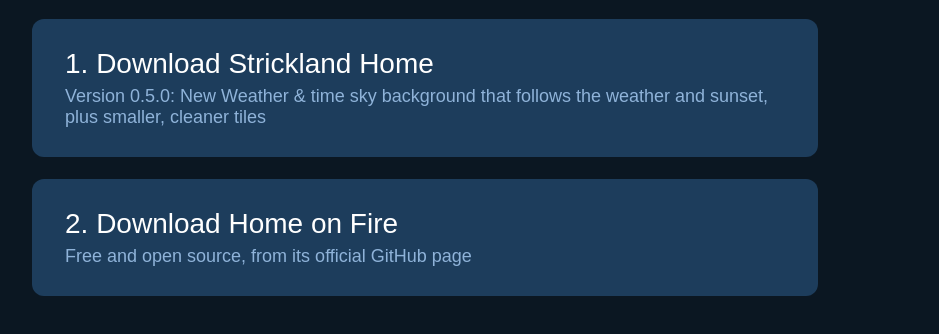
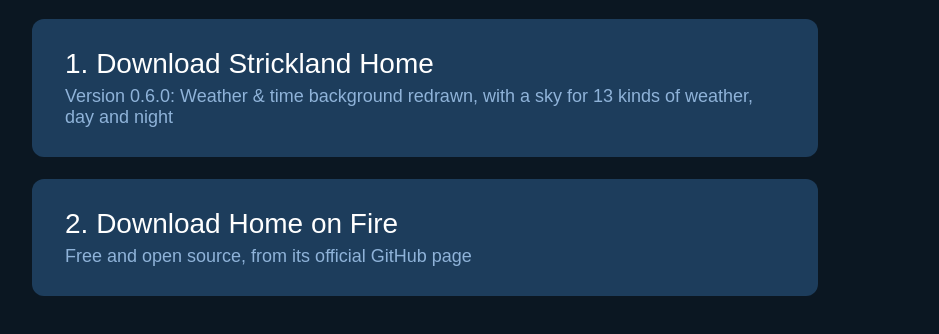
Before and after one commit to DigitalDeth/tv, a plain HTML site: page index.html in a window 1280 px wide. Shown: the part 170-504 px from the top of the page, without its empty margins (32-971 px from the left). Drawn offline with Linux system fonts and the light colour scheme.

Commit message:
Install page: 0.6.0

```diff
--- a/index.html
+++ b/index.html
@@ -17,7 +17,7 @@
 <body>
   <h1>Strickland Home</h1>
   <p>A custom home screen for Fire TV. Install the launcher first, then Home on Fire so it opens at startup and when you press Home.</p>
-  <a class="btn" href="home.apk">1. Download Strickland Home<small>Version 0.5.0: New Weather &amp; time sky background that follows the weather and sunset, plus smaller, cleaner tiles</small></a>
+  <a class="btn" href="home.apk">1. Download Strickland Home<small>Version 0.6.0: Weather &amp; time background redrawn, with a sky for 13 kinds of weather, day and night</small></a>
   <a class="btn" href="https://github.com/toolicious/home-on-fire/releases/latest/download/home-on-fire.apk">2. Download Home on Fire<small>Free and open source, from its official GitHub page</small></a>
 </body>
 </html>
```
